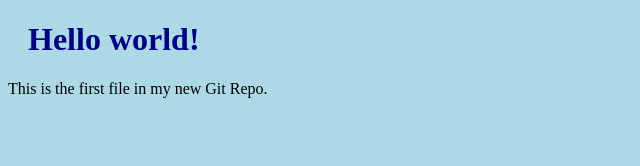
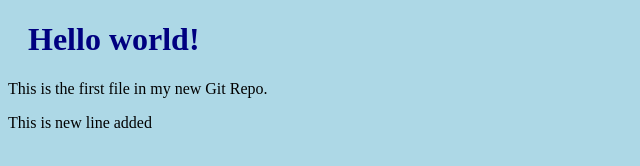
Before and after one commit to somil23/hello, a plain HTML site: page index.html in a window 1280 px wide. Shown: the whole page, without its empty margins (0-640 px from the left). Drawn offline with Linux system fonts and the light colour scheme.

Commit message:
Updated index.html file exists

```diff
--- a/index.html
+++ b/index.html
@@ -8,6 +8,7 @@
 
 <h1>Hello world!</h1>
 <p>This is the first file in my new Git Repo.</p>
+<p>This is new line added</p>
 
 </body>
 </html>
```
